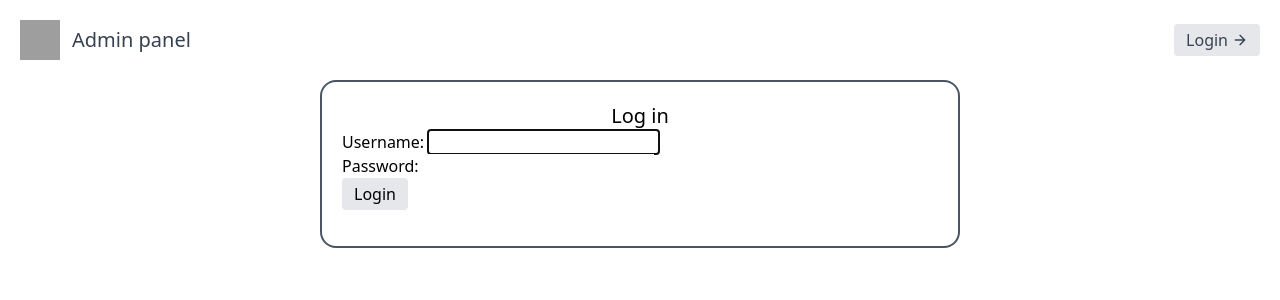
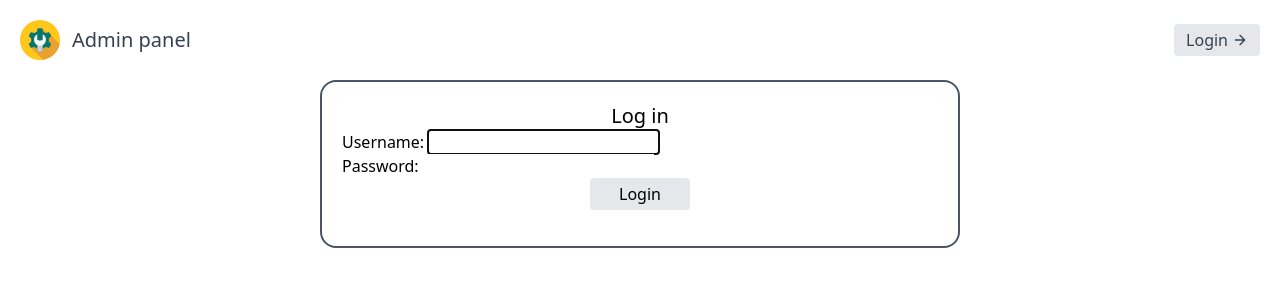
Before and after one commit to TeraBasedProgrammer/icap-test-task, a Django app: page /login/ in a window 1280 px wide. Shown: the top 300 px of the page. Run offline with Django 4.2, Linux system fonts and the light colour scheme; some libraries are stand-ins or nearby versions; grey boxes are pictures that could not be loaded.

Commit message:
feat: small changes

```diff
--- a/templates/includes/navbar.html
+++ b/templates/includes/navbar.html
@@ -1,9 +1,10 @@
 {% load static %}
+
 
 <header class="text-gray-700 body-font">
     <div class="container mx-auto flex flex-wrap p-5 flex-col md:flex-row items-center">
         <img src="{% static 'images/icon.svg' %}" class="w-10 h-10" alt="">
-        <span class="ml-3 text-xl">Admin panel</span>
+        <a href="{% url 'products:products-list' %}"><span class="ml-3 text-xl">Admin panel</span></a>
       </a>
       {% if request.user.is_authenticated %}
         <p class="md:ml-auto flex flex-wrap items-center text-base justify-center">Logged in as: {{ request.user.username }}</p>
--- a/templates/includes/pagination.html
+++ b/templates/includes/pagination.html
@@ -1,7 +1,7 @@
 {% load static %}
 {% load spurl %}
 {% if page_obj.has_other_pages %}
-<div class="produts-pagination">
+<div class="products-pagination">
   <nav class="products-pagination-list">
     {% if page_obj.number|add:-1 > 0 %}
     <a href="{% spurl query=request.GET set_query='page={{ page_obj.number|add:-1 }}' %}" aria-label="Previous">
--- a/templates/registration/login.html
+++ b/templates/registration/login.html
@@ -5,10 +5,10 @@
 
 <div id="login" class="w-1/2 border-gray-600 rounded-2xl mx-auto border-2 border-solid p-5">
 <h1 class="mx-auto max-w-max text-xl">Log in</h1>
-    <form method="post">
+    <form method="post" class="flex flex-col">
         {% csrf_token %}
         {{ form | crispy }}
-        <button type='submit' class="bg-gray-200 border-0 py-1 px-3 focus:outline-none hover:bg-gray-300 rounded text-base mt-4 md:mt-0">
+        <button type='submit' class="mx-auto mt-10 w-1/6 justify-self-center bg-gray-200 border-0 py-1 px-3 focus:outline-none hover:bg-gray-300 rounded text-base mt-4 md:mt-0">
             Login
         </button>
     </form>
```
Also changed, not shown: requirements.txt (+7 -0 lines), static/images/icon.svg (added).
